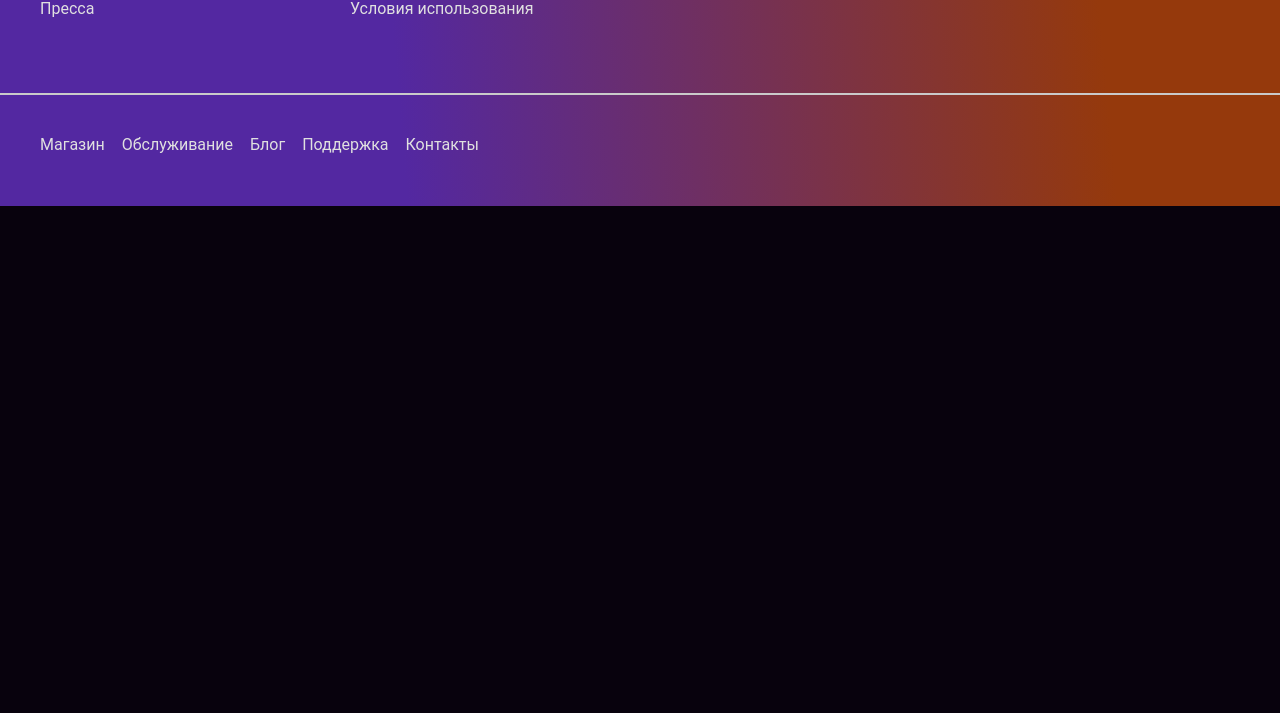
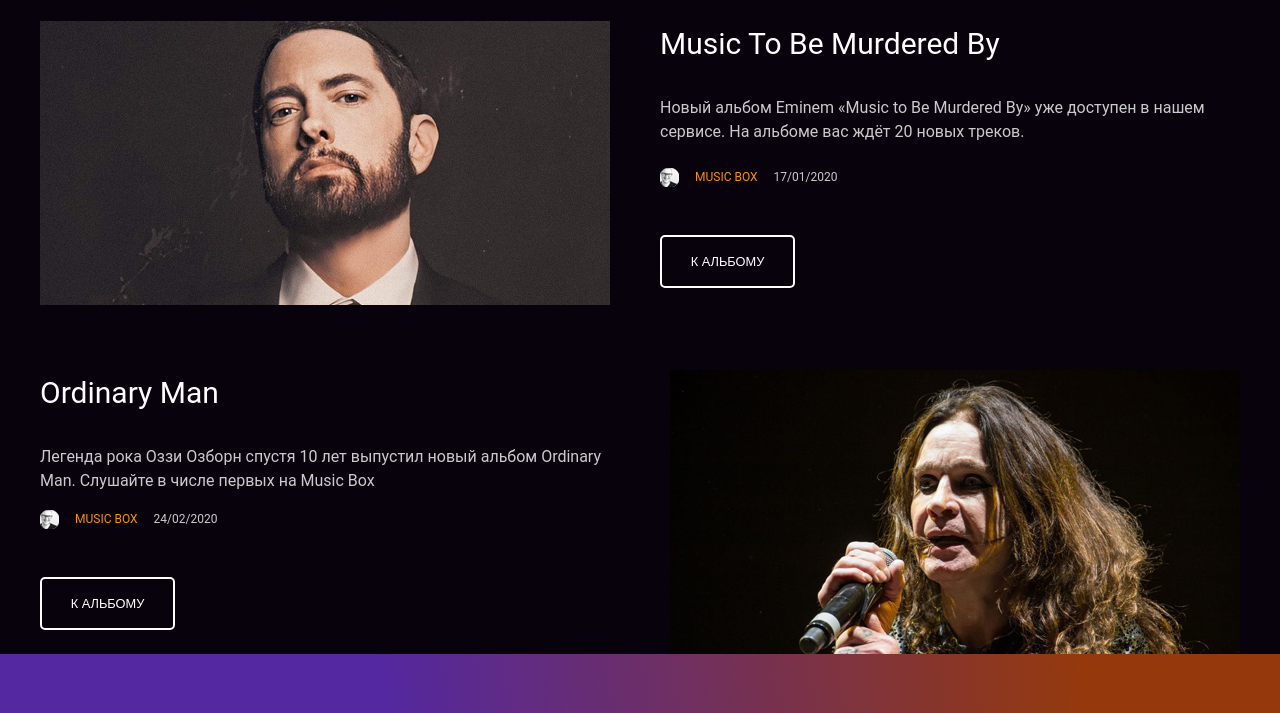
Before and after one commit to darivna/layout-designer-project-lvl2, a website: page src/index.html in a window 1280 px wide. Shown: the part 1839-2552 px from the top of the page. Before the commit the page ends 2045 px from the top, so only its background shows below. Drawn offline with Linux system fonts and the light colour scheme.

Commit message:
feat: add section page-news

```diff
--- a/css/app.css
+++ b/css/app.css
@@ -42,32 +42,6 @@
   }
 }
 
-.fs-11 {
-  font-size: 11px;
-}
-
-.br-5 {
-  border-radius: 5px;
-}
-
-.ttr-up {
-  text-transform: uppercase;
-}
-
-.td-n {
-  text-decoration: none;
-}
-
-.d-flex {
-  display: -webkit-box;
-  display: -ms-flexbox;
-  display: flex;
-}
-
-.color-w {
-  color: #FFFFFF;
-}
-
 .banner {
   width: 100%;
   background-image: url("/src/images/banner.png");
@@ -84,7 +58,7 @@
   -webkit-box-align: center;
       -ms-flex-align: center;
           align-items: center;
-  padding-top: 25px;
+  padding-top: 24px;
   width: 100%;
   max-width: 1200px;
 }
@@ -216,6 +190,7 @@
 
 .header-button {
   grid-column: span 2;
+  padding: 0;
   background: #34C176;
   border: none;
   font: normal 13px "Roboto", sans-serif;
@@ -512,4 +487,137 @@
   border: 2px solid #FFFFFF;
   border-radius: 5px;
 }
+
+#page-news {
+  padding-top: 96px;
+  color: #fff;
+}
+
+.news-item {
+  display: -webkit-box;
+  display: -ms-flexbox;
+  display: flex;
+  -webkit-column-gap: 50px;
+          column-gap: 50px;
+  margin-bottom: 65px;
+}
+
+.news-item:nth-child(2) {
+  -webkit-box-orient: horizontal;
+  -webkit-box-direction: reverse;
+      -ms-flex-direction: row-reverse;
+          flex-direction: row-reverse;
+}
+
+.news-item:last-child {
+  margin-bottom: 0;
+}
+
+.news-h2 {
+  font: bold 38px/57px "Roboto-Bold", sans-serif;
+  text-transform: uppercase;
+  color: #FFFFFF;
+  text-align: center;
+  margin-bottom: 48px;
+}
+
+.news-h3 {
+  font: normal 30px/45px "Roboto", sans-serif;
+  color: #FFFFFF;
+  text-transform: capitalize;
+  margin-bottom: 30px;
+}
+
+.news-description {
+  padding-bottom: 24px;
+  font: normal 16px/1.5 "Roboto", sans-serif;
+  font-size: 16px;
+  color: #cacaca;
+}
+
+.news-footer p {
+  color: #F89202;
+  font-size: 12px;
+}
+
+.news-footer .date {
+  color: #cacaca;
+}
+
+.news-author {
+  display: -webkit-box;
+  display: -ms-flexbox;
+  display: flex;
+  -webkit-column-gap: 16px;
+          column-gap: 16px;
+  margin-bottom: 48px;
+}
+
+.news-author .news-avatar {
+  width: 19px;
+  height: 19px;
+}
+
+.news-btn {
+  width: 135px;
+  height: 53px;
+}
+
+.news-btn a {
+  color: #FFFFFF;
+  font-size: 12.8px;
+}
+
+@media screen and (max-width: 597px) {
+  .news-h2 {
+    font: bold 18px/27px "Roboto-Bold", sans-serif;
+    text-transform: uppercase;
+    color: #FFFFFF;
+    text-align: center;
+  }
+  .news-h3 {
+    font: normal 16px/1.5 "Roboto", sans-serif;
+    color: #FFFFFF;
+    text-transform: capitalize;
+    margin-top: 50px;
+    margin-bottom: 16px;
+  }
+  .news-item {
+    -ms-flex-wrap: wrap;
+        flex-wrap: wrap;
+  }
+  .news-img {
+    width: 100%;
+  }
+}
+
+.fs-11 {
+  font-size: 11px;
+}
+
+.br-5 {
+  border-radius: 5px;
+}
+
+.ttr-up {
+  text-transform: uppercase;
+}
+
+.td-n {
+  text-decoration: none;
+}
+
+.d-flex {
+  display: -webkit-box;
+  display: -ms-flexbox;
+  display: flex;
+}
+
+.color-w {
+  color: #FFFFFF;
+}
+
+.pb-17 {
+  padding-bottom: 17px;
+}
 /*# sourceMappingURL=app.css.map */
--- a/src/index.html
+++ b/src/index.html
@@ -35,7 +35,7 @@
                     <form class="form-grid">
                         <input class="header-input" name="user-name" type="text" placeholder="Имя">
                         <input class="header-input" name="email" type="email" placeholder="Email">
-                        <button class="header-button fs-11 br-5 ttr-up" type="submit">Получить доступ</button>
+                        <button class="header-button br-5 ttr-up" type="submit">Получить доступ</button>
                     </form>
                 </div>
             </section>
@@ -68,6 +68,47 @@
             <p>На всех тарифах возможно прослушивание музыки с мобильных устройств. На премиум тарифе вы можете скачать все композиции на ваше устройство и слушать музыку без подключения к интернету</p>
         </div>
     </section>
+
+    <section id="page-news">
+        <div class="container">
+            <h2 class="news-h2 ttr-up">Последние новости</h2>
+            <div class="page-news">
+
+                <div class="news-item">
+                    <img class="news-img" src="/src/images/Music to Be Murdered By.png" alt="Eminem">
+                    <div class="news-body">
+                        <h3 class="news-h3">Music to Be Murdered By</h3>
+                        <p class="news-description">Новый альбом Eminem «Music to Be Murdered By» уже доступен в нашем сервисе. На альбоме вас ждёт 20 новых треков.</p>
+                        <div class="news-footer">
+                            <div class="news-author">
+                                <img class="news-avatar" src="/src/images/avatar.png" alt="avatar">
+                                <p class="ttr-up">Music box</p>
+                                <p class="date">17/01/2020</p>
+                            </div>
+                            <button class="news-btn btn"><a class="ttr-up td-n" href="#">К альбому</a></button>
+                        </div>
+                    </div>
+                </div>
+
+                <div class="news-item">
+                    <img class="news-img" src="/src/images/Ordinary Man.png" alt="Ozzy Osborn">
+                    <div class="news-body">
+                        <h3 class="news-h3">Ordinary Man</h3>
+                        <p class="news-description pb-17">Легенда рока Оззи Озборн спустя 10 лет выпустил новый альбом Ordinary Man. Слушайте в числе первых на Music Box</p>
+                        <div class="news-footer">
+                            <div class="news-author">
+                                <img class="news-avatar" src="/src/images/avatar.png" alt="avatar">
+                                <p class="ttr-up">Music box</p>
+                                <p class="date">24/02/2020</p>
+                            </div>
+                        <button class="news-btn btn"><a class="ttr-up td-n" href="#">К альбому</a></button>
+                        </div>
+                    </div>
+                </div>
+            </div>
+        </div>
+    </section>
+
 
     <footer class="footer">
         <div class="container">
```
Also changed, not shown: 1 other file.
